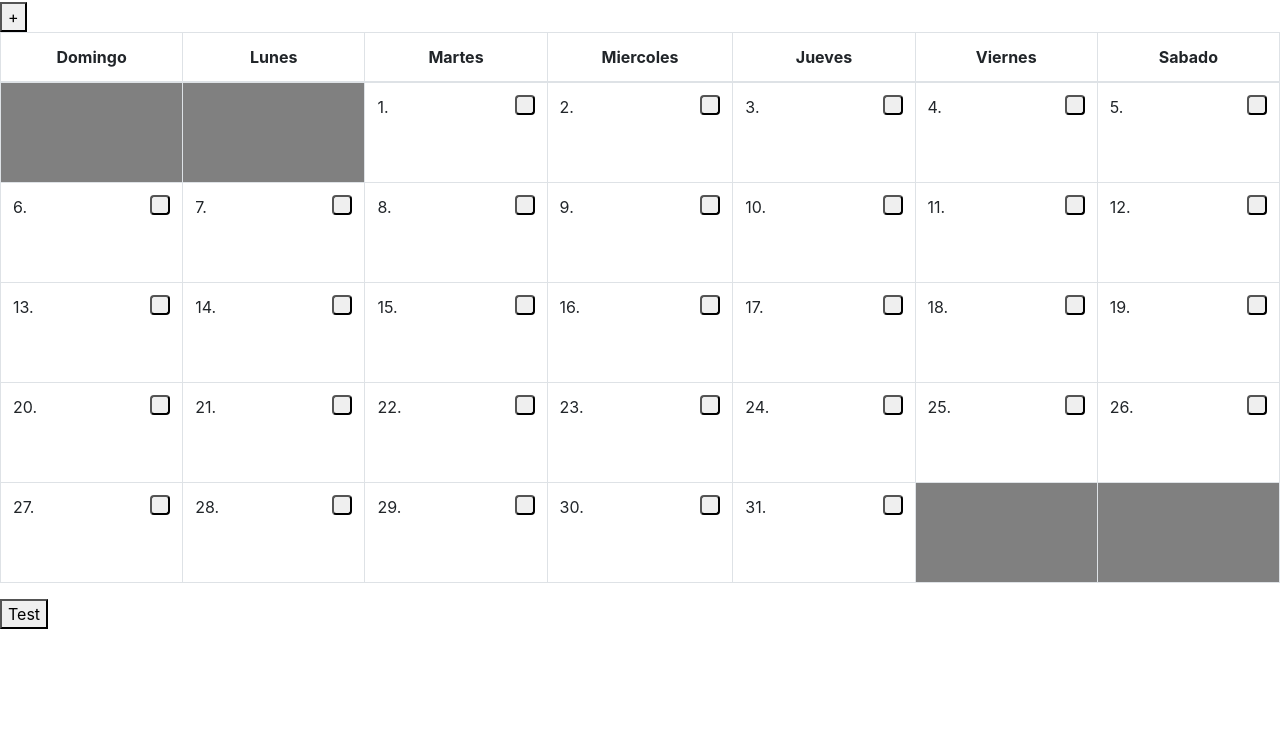
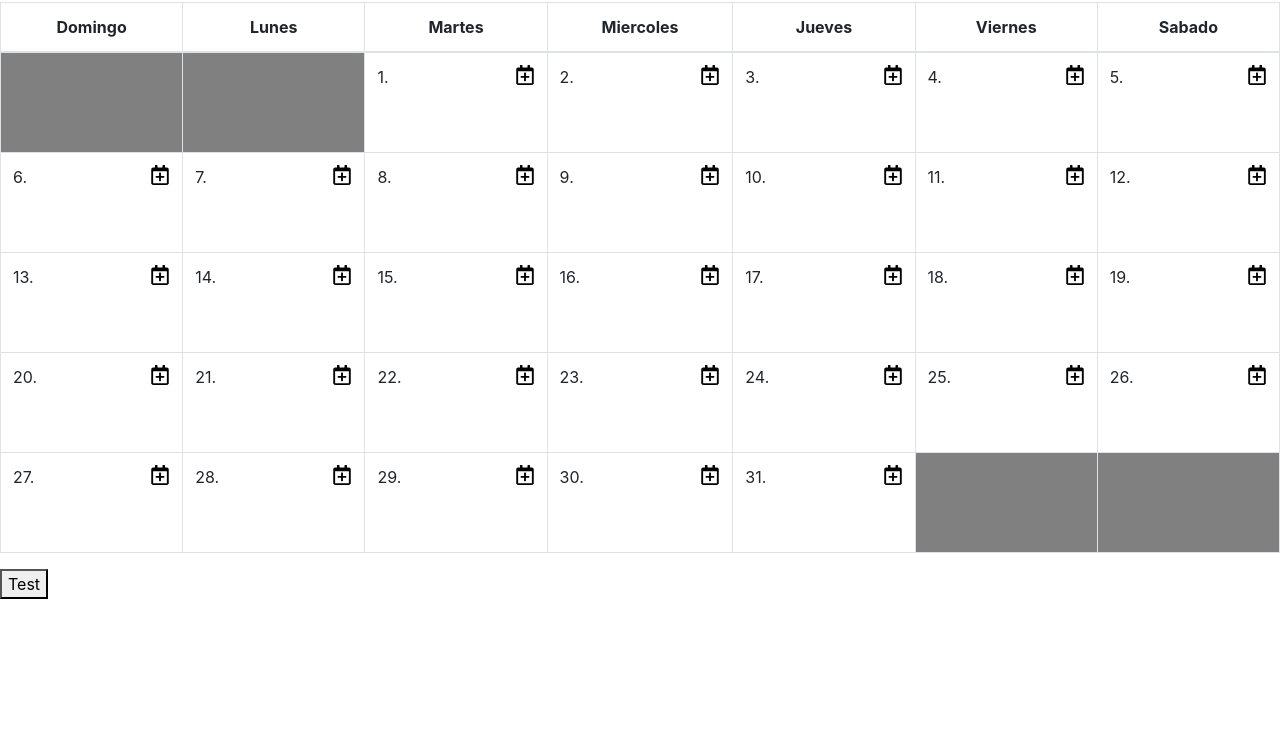
Before and after one commit to Innolize/Calendario, a website: page index.html in a window 1280 px wide. Shown: the part 54-800 px from the top of the page. Drawn offline with nearby package versions, Linux system fonts and the light colour scheme.

Commit message:
fix del boton para crear eventos
Queria crear un input imagen y pense que un "button" hacia lo mismo, mala mia.
Eliminado boton que llamaba al modal.

```diff
--- a/index.html
+++ b/index.html
@@ -22,15 +22,7 @@
         <tbody id="dias-calendario">
 
         </tbody>
-        <!-- <img class="agregar-evento" width="20" height="20"src="/img/calendar-plus-regular.svg"/>
-    </table> -->
 
-    <!-- Button trigger modal -->
-    <button type="button" data-toggle="modal" data-target="#modal">
-        +
-    </button>
-
-    <!-- Modal -->
     <div class="modal fade" id="modal" data-backdrop="static" tabindex="-1" role="dialog"
         aria-labelledby="staticBackdropLabel" aria-hidden="true">
         <div class="modal-dialog" role="document">
--- a/src/main.js
+++ b/src/main.js
@@ -60,10 +60,12 @@ function colocarIconoCrearEevento() {
     for (let i = 0; i < dias.length; i++) {
         // crearDiv = document.createElement("div")
         // crearDiv.className = "div-agregar-evento"
-        crearButton = document.createElement("button")
+        crearButton = document.createElement("input")
         crearButton.type = "image"
         crearButton.src = "/img/agregar-evento-img.svg"
         crearButton.classList = "agregar-evento rounded float-right"
+        crearButton.dataset.toggle = "modal"
+        crearButton.dataset.target = "#modal"
         // crearDiv.appendChild(crearIMG)
         dias[i].appendChild(crearButton)
     }
```
